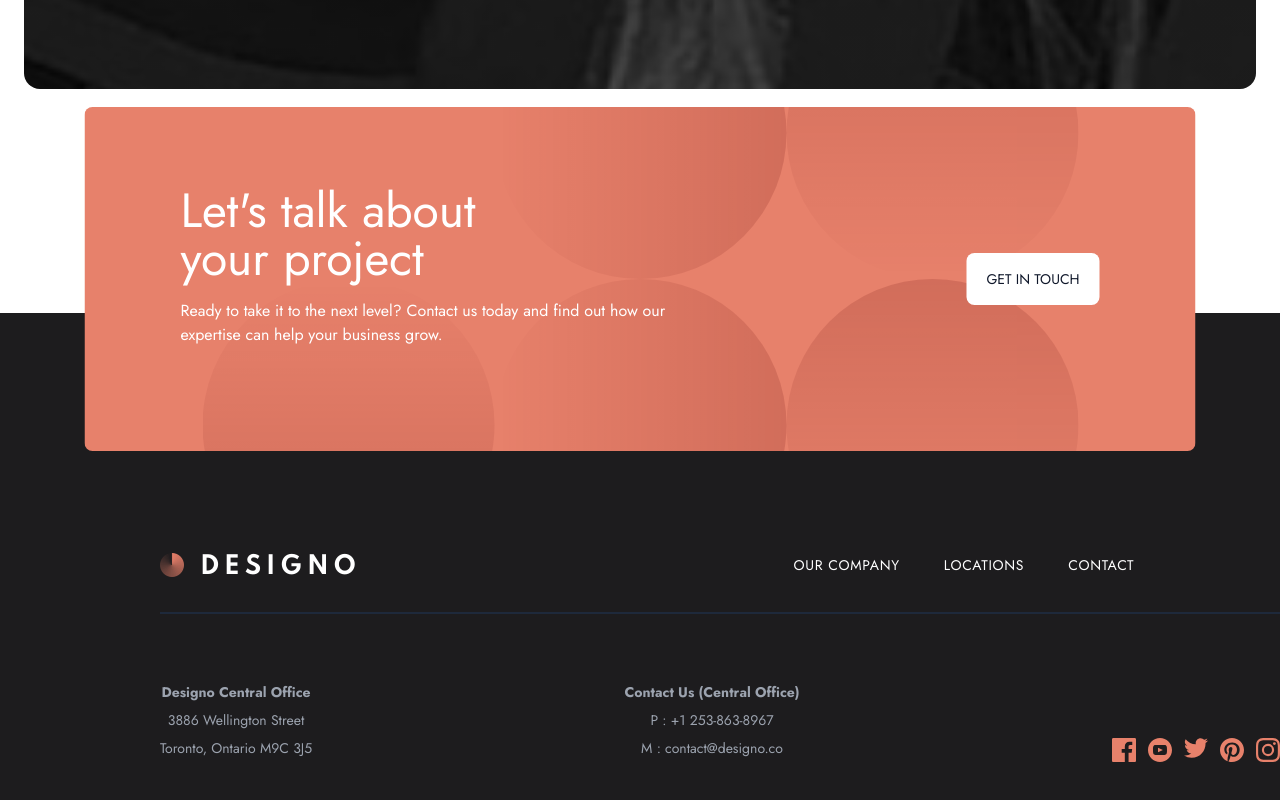
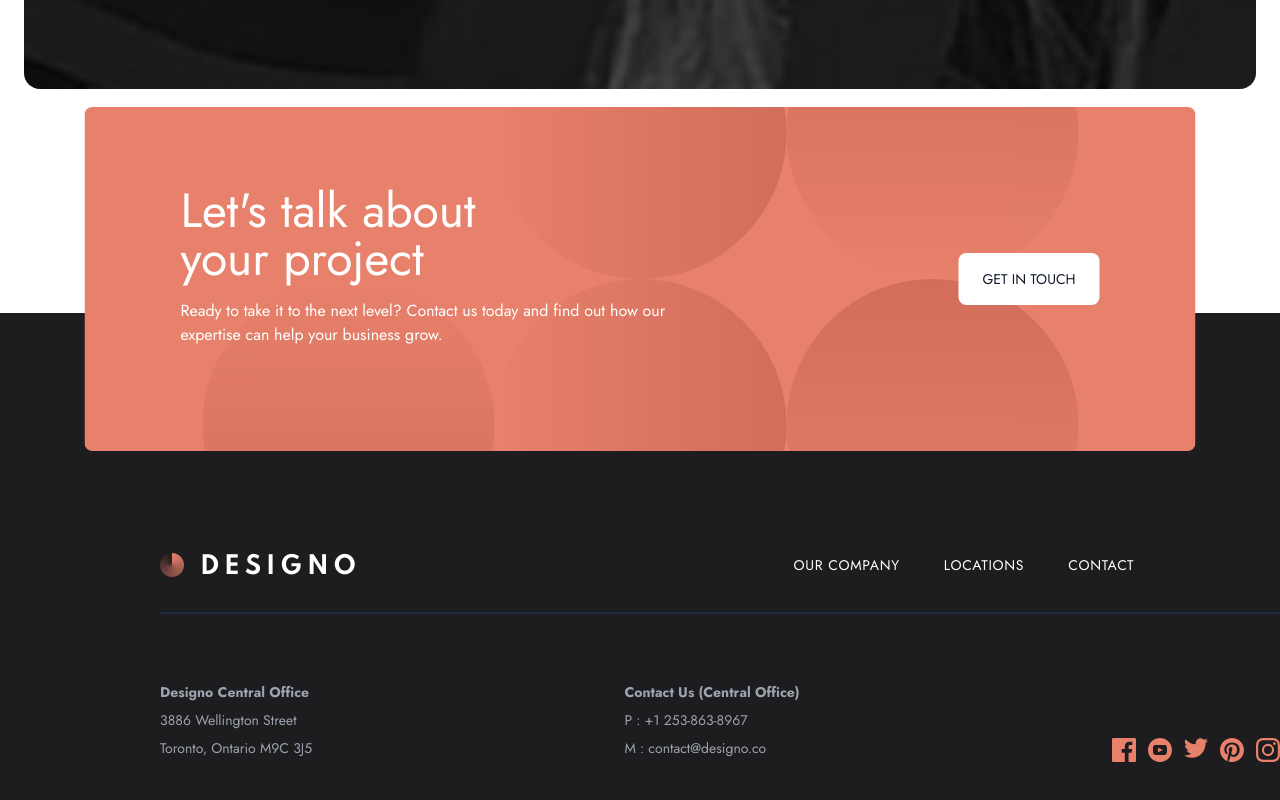
Before and after one commit to waldekglaz/designo, a Next.js app: page /services/appdesign in a window 1280 px wide. Shown: the part 3372-4172 px from the top of the page. Built offline with nearby package versions, Linux system fonts and the light colour scheme.

Commit message:
Footer styles, Button

```diff
--- /dev/null
+++ b/src/components/Button/Button.tsx
@@ -0,0 +1,19 @@
+import React from "react";
+import Link from "next/link";
+interface ButtonProps {
+  text: string;
+  href: string;
+}
+
+const Button = ({ text, href }: ButtonProps) => {
+  return (
+    <Link
+      href={href}
+      className="bg-white rounded-lg text-slate-900 text-sm py-4 px-6 uppercase xl:ml-0 hover:bg-[#ffad98] hover:text-white transition-colors"
+    >
+      {text}
+    </Link>
+  );
+};
+
+export default Button;
--- a/src/components/Footer/Footer.tsx
+++ b/src/components/Footer/Footer.tsx
@@ -4,6 +4,7 @@ import { menuItems } from "@/constants/const";
 import Link from "next/link";
 import FooterNavItem from "../FooterNavItem/FooterNavItem";
 import Socials from "../Socials/Socials";
+import Button from "../Button/Button";
 
 const Footer = () => {
   return (
@@ -19,12 +20,7 @@ const Footer = () => {
           </p>
         </div>
 
-        <Link
-          href="/contact"
-          className="bg-white rounded-lg text-slate-900 text-sm py-4 px-5 uppercase"
-        >
-          Get in touch
-        </Link>
+        <Button text="Get in touch" href="/contact" />
       </div>
       <div className="px-4 bg-[#1D1C1E] pt-60 pb-16 text-white text-center xl:px-40 xl:w-[1440px] xl:mx-auto">
         <Link href="/">
@@ -44,8 +40,8 @@ const Footer = () => {
             ))}
           </ul>
         </nav>
-        <div className=" xl:flex xl:justify-between items-end">
-          <address className="mt-8 leading-7 text-sm text-gray-400 not-italic">
+        <div className=" xl:flex xl:justify-between items-end xl:text-left">
+          <address className="mt-8 leading-7 text-sm text-gray-400 not-italic ">
             <h3 className="font-bold">Designo Central Office</h3>
             3886 Wellington Street <br />
             Toronto, Ontario M9C 3J5
--- a/src/components/Hero/Hero.tsx
+++ b/src/components/Hero/Hero.tsx
@@ -1,6 +1,7 @@
 import React from "react";
 import Image from "next/image";
 import Link from "next/link";
+import Button from "../Button/Button";
 
 const Hero = () => {
   return (
@@ -14,12 +15,7 @@ const Hero = () => {
           fully responsive websites, app design, and engaging brand experiences.
           Find out more about our services.
         </p>
-        <Link
-          href="/services/webdesign"
-          className="bg-white rounded-lg text-slate-900 text-sm py-4 px-6 uppercase xl:ml-0 hover:bg-[#ffad98] hover:text-white transition-colors"
-        >
-          Learn More
-        </Link>
+        <Button text="learn more" href="/services/webdesign" />
       </div>
 
       <Image
```
